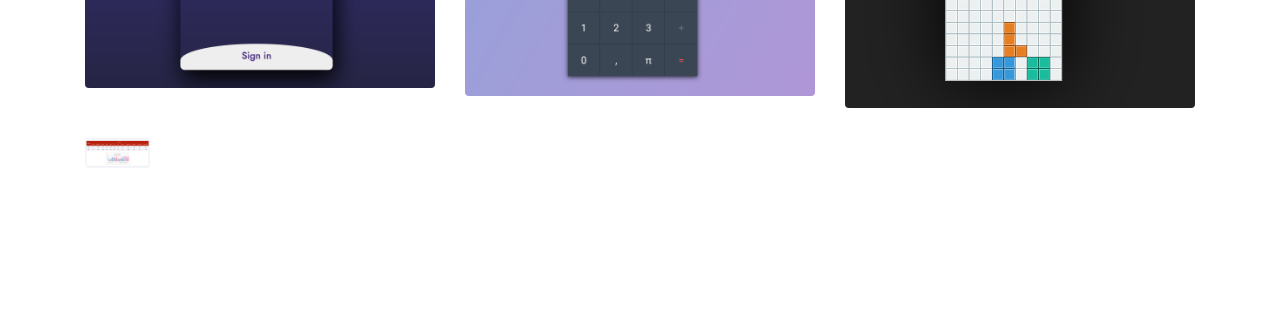
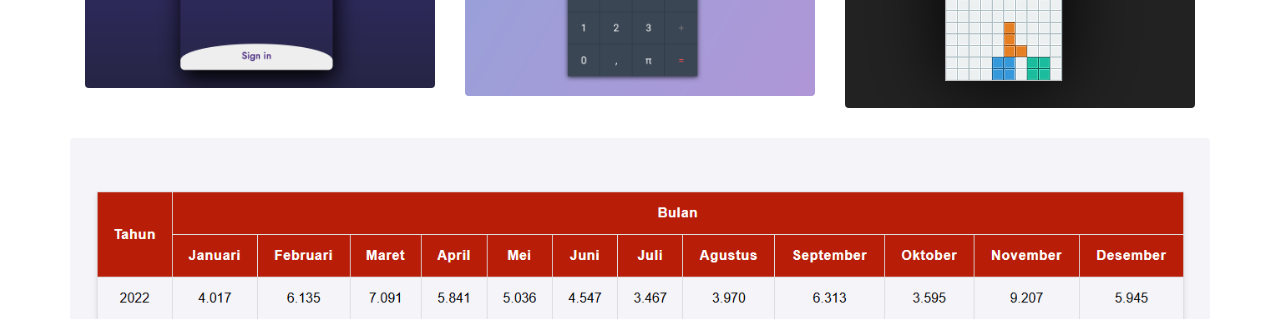
Before and after one commit to Nazariski/Portofolio, a website: page index.html in a window 1280 px wide. Shown: the part 1680-1999 px from the top of the page. Drawn offline with Linux system fonts and the light colour scheme.

Commit message:
6rd commit

```diff
--- a/index.html
+++ b/index.html
@@ -127,7 +127,7 @@
                         </div>
                     </div>
                 </div>
-                <div class="col-sm-1">
+                <div class="col-sm-12 p-0">
                     <div class="img-wrapper">
                         <img src="assets/imgs/gambar-diagram.png" alt="">
                         <div class="overlay">
```
